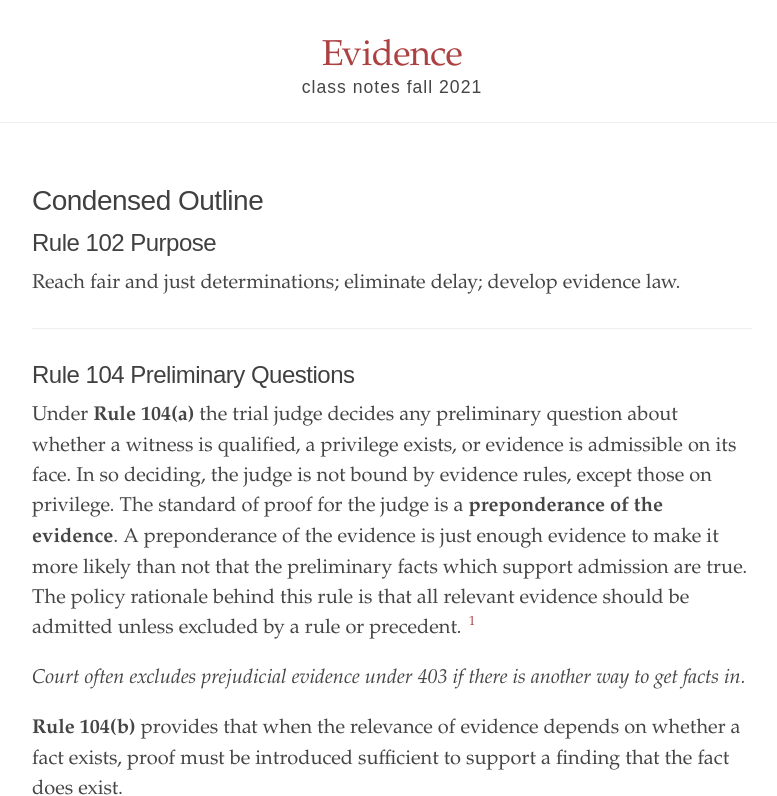
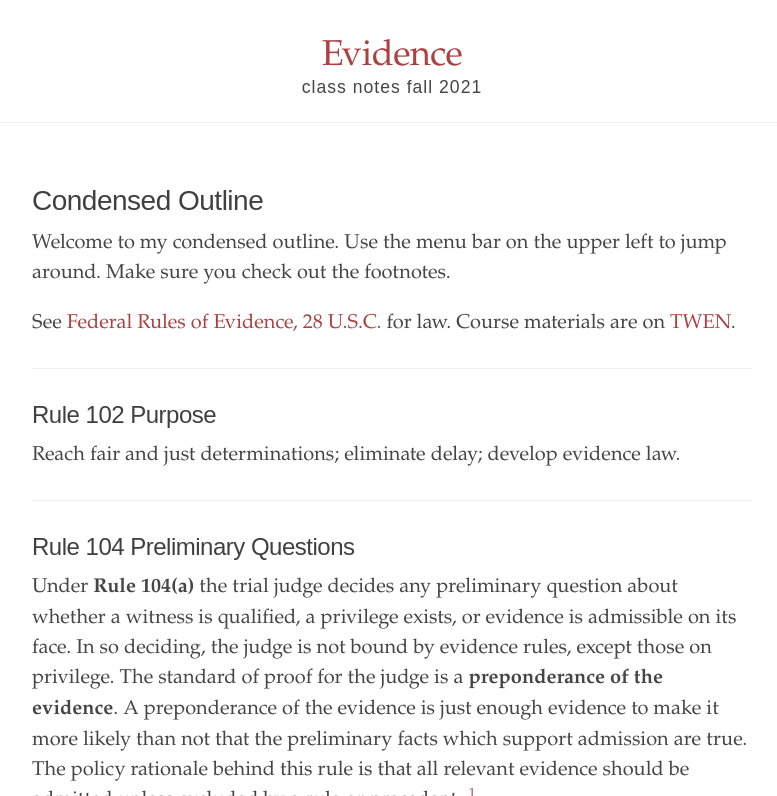
Before and after one commit to binipringle/right-to-be-forgotten, a Jekyll site: the page built from _texts/1-condensedoutline.md, in a window 1280 px wide and 900 px high, cut to the strip 104-900 px from the top of the window. Shown: the whole strip, without its empty margins (248-1025 px from the left). Built offline with Jekyll 4.4.1, drawn with Linux system fonts in a browser that asks for light colours.

Commit message:
added frontispiece

```diff
--- a/_texts/1-condensedoutline.md
+++ b/_texts/1-condensedoutline.md
@@ -35,6 +35,12 @@ toc:
 - Rule 801d1 Declarant Witness Prior Statement
 - Rule 801d2 Hearsay Exemption Statements by Opposing Party including Co-Conspirators
 - Sixth Amendment Confrontation Clause
+
+---
+
+Welcome to my condensed outline. Use the menu bar on the upper left to jump around. Make sure you check out the footnotes.
+
+See [Federal Rules of Evidence, 28 U.S.C.](https://www.law.cornell.edu/rules/fre) for law. Course materials are on [TWEN](https://lawschool.westlaw.com/manage/HomePage.aspx?NavChoice=mycourses&task=coursehomepage&courseid=299900).
 
 ---
 
```
